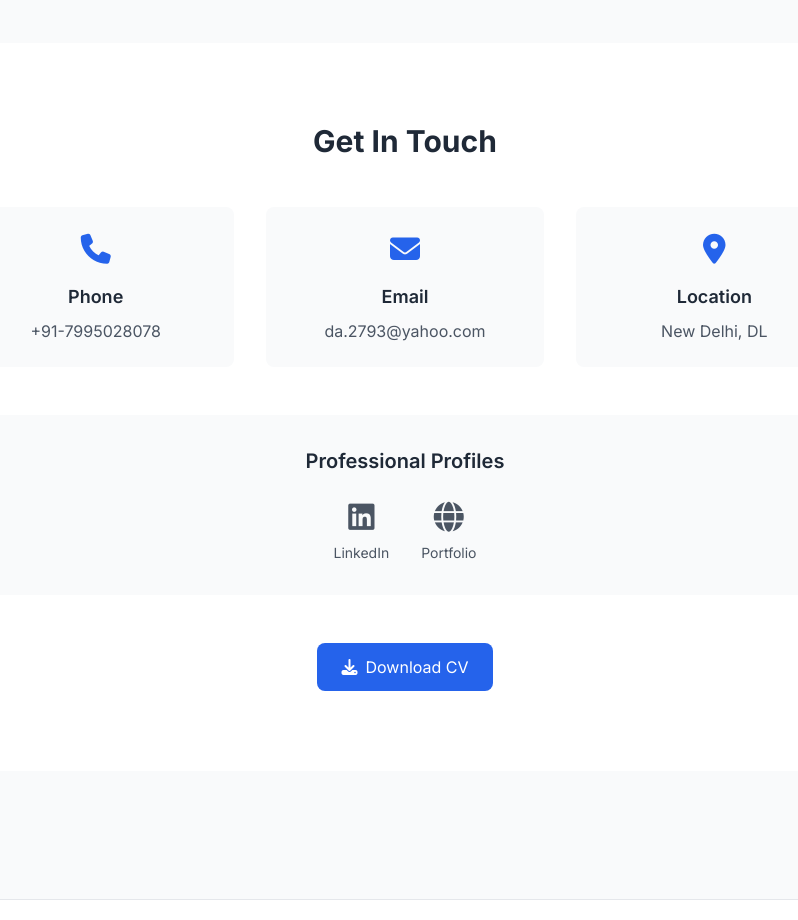
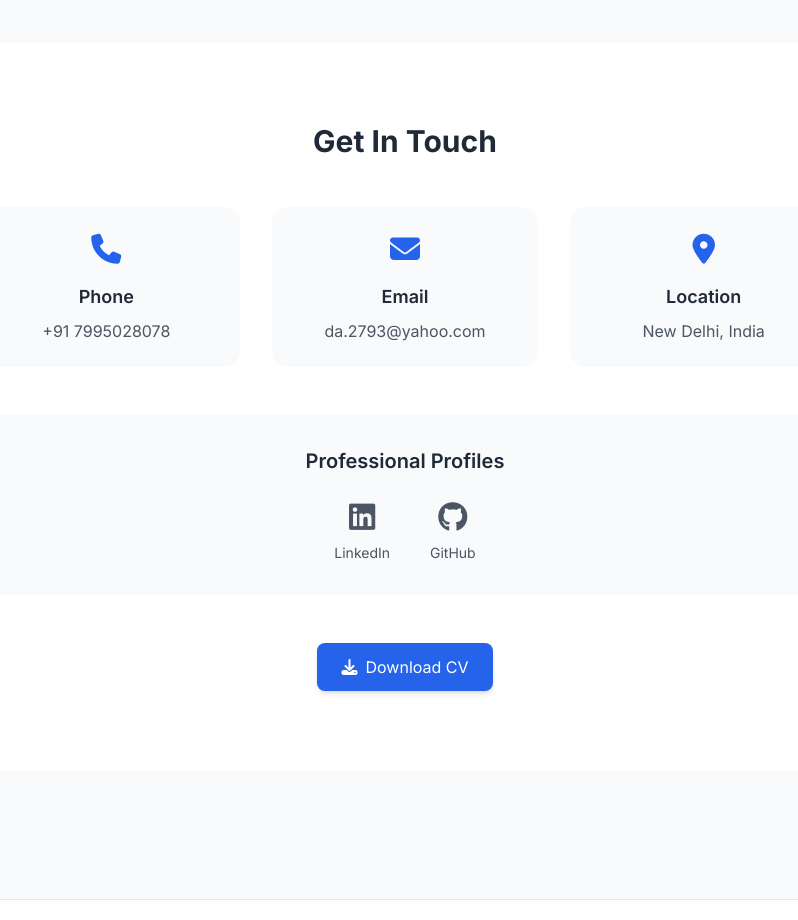
Before and after one commit to DA2793/divyansh-portfolio, a React (Vite) app: page / in a window 1280 px wide. Shown: the part 7520-8440 px from the top of the page, without its empty margins (235-1033 px from the left). Built offline with nearby package versions, Linux system fonts and the light colour scheme.

Commit message:
Update Contact.jsx

```diff
--- a/src/components/Contact/Contact.jsx
+++ b/src/components/Contact/Contact.jsx
@@ -1,90 +1,107 @@
 const Contact = () => {
   return (
     <section id="contact" className="py-20 bg-white">
-      <div className="container mx-auto px-4">
-        <h2 className="text-3xl font-bold text-center mb-12">Get In Touch</h2>
-        <div className="max-w-4xl mx-auto">
-          {/* Contact Information Cards */}
+      <div className="max-w-4xl mx-auto px-4">
+
+        <h2 className="text-3xl font-bold text-center mb-12">
+          Get In Touch
+        </h2>
+
+        {/* Contact Cards */}
         <div className="grid grid-cols-1 md:grid-cols-3 gap-8 mb-12">
+
           {/* Phone */}
-            <div className="bg-gray-50 p-6 rounded-lg text-center">
+          <div className="bg-gray-50 p-6 rounded-2xl text-center hover:shadow-md transition">
             <div className="text-3xl text-blue-600 mb-4">
               <i className="fas fa-phone"></i>
             </div>
             <h3 className="text-lg font-semibold mb-2">Phone</h3>
             <a
-                href="tel:+91-7995028078"
-                className="text-gray-600 hover:text-blue-600 transition-colors"
+              href="tel:+917995028078"
+              className="text-gray-600 hover:text-blue-600 transition"
             >
-                +91-7995028078
+              +91 7995028078
             </a>
           </div>
 
           {/* Email */}
-            <div className="bg-gray-50 p-6 rounded-lg text-center">
+          <div className="bg-gray-50 p-6 rounded-2xl text-center hover:shadow-md transition">
             <div className="text-3xl text-blue-600 mb-4">
               <i className="fas fa-envelope"></i>
             </div>
             <h3 className="text-lg font-semibold mb-2">Email</h3>
             <a
               href="mailto:da.2793@yahoo.com"
-                className="text-gray-600 hover:text-blue-600 transition-colors"
+              className="text-gray-600 hover:text-blue-600 transition"
             >
               da.2793@yahoo.com
             </a>
           </div>
 
           {/* Location */}
-            <div className="bg-gray-50 p-6 rounded-lg text-center">
+          <div className="bg-gray-50 p-6 rounded-2xl text-center hover:shadow-md transition">
             <div className="text-3xl text-blue-600 mb-4">
               <i className="fas fa-map-marker-alt"></i>
             </div>
             <h3 className="text-lg font-semibold mb-2">Location</h3>
-              <p className="text-gray-600">New Delhi, DL</p>
+            <p className="text-gray-600">New Delhi, India</p>
           </div>
+
         </div>
 
         {/* Professional Profiles */}
-          <div className="bg-gray-50 p-8 rounded-lg">
-            <h3 className="text-xl font-semibold text-center mb-6">Professional Profiles</h3>
-            <div className="flex justify-center gap-8">
+        <div className="bg-gray-50 p-8 rounded-2xl text-center">
+          <h3 className="text-xl font-semibold mb-6">
+            Professional Profiles
+          </h3>
+
+          <div className="flex justify-center gap-10">
+
+            {/* LinkedIn */}
             <a
               href="https://linkedin.com/in/divyanshahuja"
               target="_blank"
               rel="noopener noreferrer"
               className="flex flex-col items-center group"
             >
-                <div className="text-3xl text-gray-600 group-hover:text-blue-600 transition-colors mb-2">
+              <div className="text-3xl text-gray-600 group-hover:text-blue-600 transition mb-2">
                 <i className="fab fa-linkedin"></i>
               </div>
-                <span className="text-sm text-gray-600 group-hover:text-blue-600 transition-colors">LinkedIn</span>
+              <span className="text-sm text-gray-600 group-hover:text-blue-600">
+                LinkedIn
+              </span>
             </a>
+
+            {/* GitHub */}
             <a
-                href="https://bold.pro/my/divyanshahuja"
+              href="https://github.com/DA2793"
               target="_blank"
               rel="noopener noreferrer"
               className="flex flex-col items-center group"
             >
-                <div className="text-3xl text-gray-600 group-hover:text-blue-600 transition-colors mb-2">
-                  <i className="fas fa-globe"></i>
+              <div className="text-3xl text-gray-600 group-hover:text-blue-600 transition mb-2">
+                <i className="fab fa-github"></i>
               </div>
-                <span className="text-sm text-gray-600 group-hover:text-blue-600 transition-colors">Portfolio</span>
+              <span className="text-sm text-gray-600 group-hover:text-blue-600">
+                GitHub
+              </span>
             </a>
+
           </div>
         </div>
 
-          {/* Download CV Button */}
+        {/* Download CV */}
         <div className="text-center mt-12">
           <a
             href="/Divyansh_Ahuja_CV.pdf"
             download
-              className="inline-flex items-center px-6 py-3 bg-blue-600 text-white rounded-lg hover:bg-blue-700 transition-colors"
+            className="inline-flex items-center px-6 py-3 bg-blue-600 text-white rounded-lg hover:bg-blue-700 transition shadow-md hover:shadow-lg"
           >
             <i className="fas fa-download mr-2"></i>
             Download CV
           </a>
         </div>
-        </div>
+
       </div>
     </section>
   );
```
Lines whose indentation alone changed are shown as unchanged.
